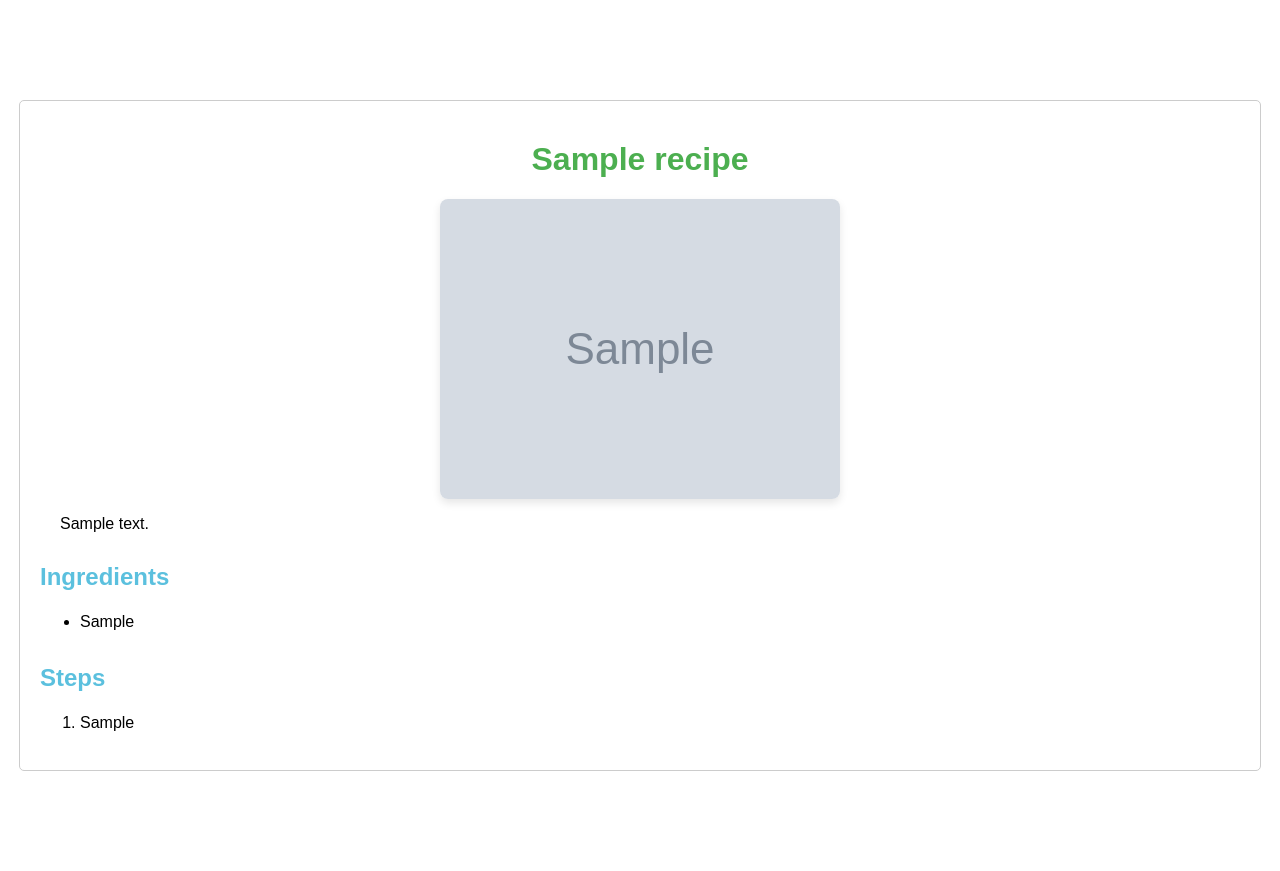
After one commit to m38109/End_of_Module_Assignment--Recipe-Web-App, a PHP site: the page made by recipe page.php in a window 1280 px wide. The commit adds this page. Run offline with PHP 8.4, Linux system fonts and the light colour scheme; tables that the repository leaves empty or names only in its code hold one stand-in row (values such as "Sample post"); grey boxes marked "Sample" are stand-in pictures.

Commit message:
create recipe page

```diff
--- /dev/null
+++ b/recipe page.php
@@ -0,0 +1,62 @@
+<?php
+
+require_once 'conn.php';
+
+//Get the recipe id from the URL parpmeter
+$recipe_id = isset($_GET['id']) ? intval($_GET['id']):1;
+
+//Get the recipe details
+$recipe_id = isset($_GET['id']) ? intval($_GET['id']) :1;
+
+// Fetch the recipe details
+$recipe_sql = "SELECT * FROM recipes WHERE recipesid = $recipe_id";
+$recipe_result = $conn->query($recipe_sql);
+$recipe = $recipe_result->fetch_assoc();
+
+// Fetch the ingredients
+$ingredients_sql = "SELECT * FROM ingredients WHERE recipe_id = $recipe_id";
+$ingredients_result = $conn->query($ingredients_sql);
+
+// Fetch the steps
+$steps_sql = "SELECT * FROM steps WHERE recipe_id = $recipe_id";
+$steps_result = $conn->query($steps_sql);
+
+?>
+
+<!DOCTYPE html>
+<html lang="en">
+<head>
+    <meta charset="UTF-8">
+    <meta name="viewport" content="width=device-width, initial-scale=1.0">
+    <title><?php echo htmlspecialchars($recipe['name']); ?></title>
+    <link rel="stylesheet" href="styles.css">
+</head>
+<body>
+    <div class= recipecontainer>
+    <h1><?php echo htmlspecialchars($recipe['name']); ?></h1>
+
+    <img src="<?php echo htmlspecialchars($recipe['img']); ?>" alt="<?php echo htmlspecialchars($recipe['name']); ?>">
+
+    <p><?php echo htmlspecialchars($recipe['description']); ?></p>
+
+    <h2>Ingredients</h2>
+    <ul>
+        <?php while($ingredient = $ingredients_result->fetch_assoc()): ?>
+            <li><?php echo htmlspecialchars($ingredient['ingredient']); ?></li>
+        <?php endwhile; ?>
+    </ul>
+
+    <h2>Steps</h2>
+        <ol>
+            <?php while($step = $steps_result->fetch_assoc()): ?>
+                <li><?php echo htmlspecialchars($step['step']); ?></li>
+            <?php endwhile; ?>
+    </ol>
+    </div>
+</body>
+</html>
+
+<?php
+// Close connection
+$conn->close();
+?>
--- a/styles.css
+++ b/styles.css
@@ -64,3 +64,68 @@ body {
     font-size: 0.7em;
     margin-top: 5px;
 }
+
+/* style for recipe page */
+.recipecontainer {
+    max-width: 1200px;
+    margin: 100px auto;
+    padding: 20px;
+    border: 1px solid #ccc;
+    border-radius: 5px;
+}
+
+.recipecontainer h1 {
+    color: #4CAF50;
+    text-align: center;
+    margin-top: 20px;
+}
+
+.recipecontainer h2{
+    color: #5bc0de;
+    margin-top: 30px;
+    text-align: left;
+}
+
+.recipecontainer img {
+    display: block;
+    margin: 0 auto;
+    border-radius: 8px;
+    box-shadow: 0 4px 8px rgba(0,0,0,0.1);
+}
+
+.recipecontainer p {
+    padding: 0 20px;
+    text-align: justify;
+}
+
+.recipecontainer ul, ol {
+    padding: 0 40px;
+}
+
+.recipecontainer ul {
+    list-style-type: disc;
+}
+
+.recipecontainer ol {
+    list-style-type: decimal;
+}
+
+.recipecontainer li {
+    margin: 10px 0;
+    line-height: 1.4;
+}
+
+@media (max-width: 600px) {
+    .recipecontainer body {
+        padding: 0 10px;
+    }
+    .recipecontainer h1 {
+        font-size: 1.8em;
+    }
+    .recipecontainer h2 {
+        font-size: 1.4em;
+    }
+    .recipecontainer p, ul, ol {
+        padding: 0 10px;
+    }
+}
```
Also changed, not shown: homepage.php (added, +11 -0 lines), recipe/Couscous salad.png (added), recipe/Easy lamb biryani.png (added), recipe/Healthy pizza.png (added), recipe/Spaghetti Bolognese.png (added), recipe/Vegan pancakes.png (added).
